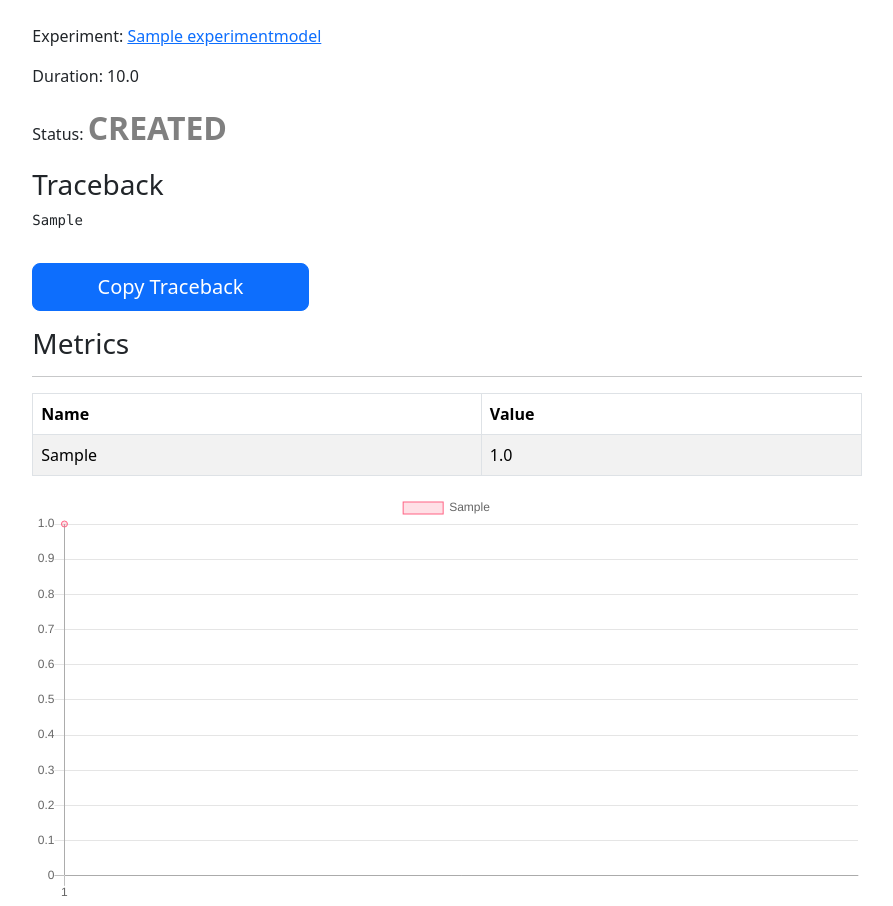
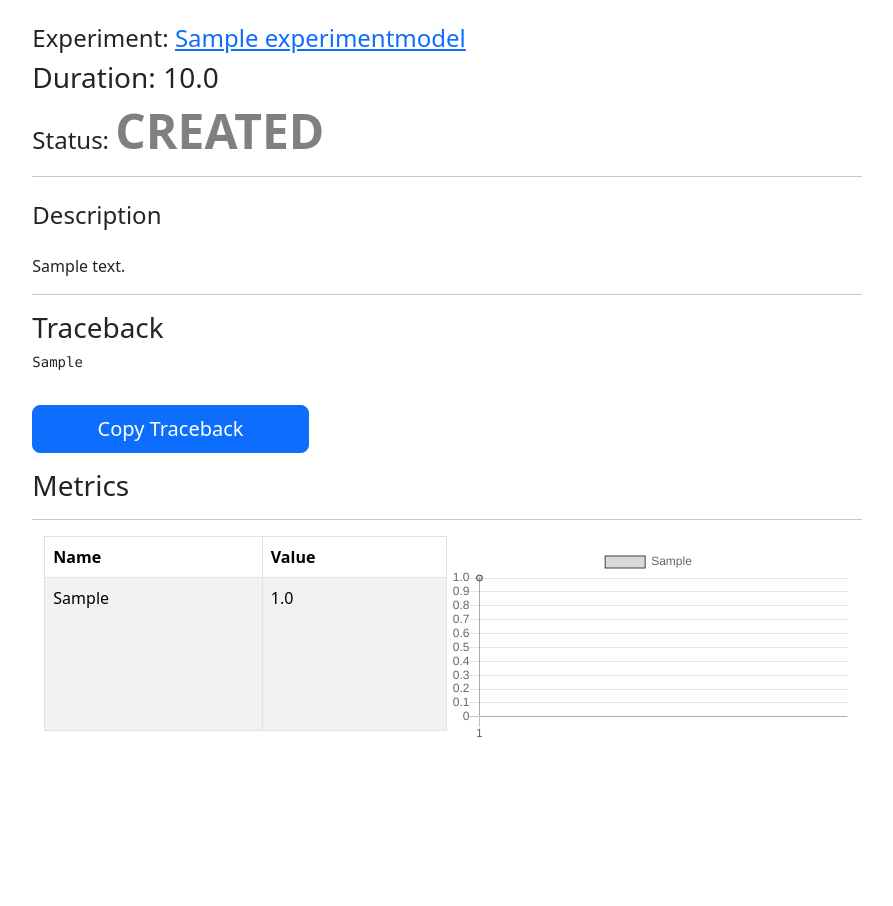
Before and after one commit to auto-ml-flow/server, a Django app: page /runs/1/ in a window 1280 px wide. Shown: the part 56-962 px from the top of the page, without its empty margins (193-1086 px from the left). After the commit the page ends 793 px from the top, so only its background shows below. Run offline with Django 5.2, Linux system fonts and the light colour scheme; tables that the repository leaves empty hold one stand-in row (values such as "Sample post"); parts of the project's set-up code (start-up, migrations or seed data) failed here and were passed over.

Commit message:
fix: added runs and runs metrics

```diff
--- a/experiment/api/views.py
+++ b/experiment/api/views.py
@@ -1,3 +1,4 @@
+from django_filters.rest_framework import DjangoFilterBackend
 from rest_framework import mixins
 
 from core.viewsets import GenericViewSet
@@ -14,6 +15,7 @@ class ExperimentViewSet(
 ):
     queryset = ExperimentModel.objects.all()
     serializer_class = ExperimentSerializer
+    lookup_field = "name"
 
 
 class RunViewSet(
@@ -32,3 +34,5 @@ class RunMetricViewSet(
 ):
     queryset = RunMetricModel.objects.all()
     serializer_class = RunMetricSerializer
+    filter_backends = [DjangoFilterBackend]
+    filterset_fields = ["run", "created_at"]
--- a/experiment/models.py
+++ b/experiment/models.py
@@ -4,7 +4,7 @@ from core.models import BaseModel
 
 
 class ExperimentModel(BaseModel):
-    name = models.CharField(max_length=200)
+    name = models.CharField(max_length=500, unique=True)
 
 
 class RunModel(BaseModel):
@@ -22,6 +22,7 @@ class RunModel(BaseModel):
     experiment = models.ForeignKey(
         to=ExperimentModel, on_delete=models.CASCADE, related_name="runs"
     )
+    description = models.TextField(blank=True, null=True)
     duration = models.FloatField(blank=True, default=0)
     status = models.CharField(
         max_length=7,
--- a/experiment/templates/experiment/run_detail.html
+++ b/experiment/templates/experiment/run_detail.html
@@ -14,8 +14,8 @@
                       <tr>
                           <th>Duration</th>
                           <th>Status</th>
+                          <th>Description</th>
                           <th>Created at</th>
-                          <th>Updated at</th>
                       </tr>
                   </thead>
                   <tbody>
@@ -28,10 +28,10 @@
                                   {{ run.status }}
                               </td>
                               <td class="{% if run.status == 'FAILED' %}error{% endif %}">
-                                  {{ run.created_at }}
+                                {{ run.description }}
                               </td>
                               <td class="{% if run.status == 'FAILED' %}error{% endif %}">
-                                  {{ run.updated_at }}
+                                  {{ run.created_at }}
                               </td>
                           </tr>
                       {% endfor %}
--- a/experiment/templates/run/detail.html
+++ b/experiment/templates/run/detail.html
@@ -1,19 +1,24 @@
 {% extends "base.html" %}
 {% load static %}
-
 {% block content %}
-    <p class="mt-4">Experiment: <a href="{% url 'experiments:detail' run.experiment.id %}">{{ run.experiment.name }}</a></p>
-    <p>Duration: {{ run.duration }}</p>
-    <p>Status: <span class="{% if run.status == 'FAILED' %}status-failed{% else %}status-done{% endif %}">{{ run.status }}</span></p>
-
+<h4 class="mt-4">Experiment: <a href="{% url 'experiments:detail' run.experiment.id %}">{{ run.experiment.name }}</a></h4>
+    <h3>Duration: {{ run.duration }}</h3>
+    <h4>Status: <span class="{% if run.status == 'FAILED' %}status-failed{% else %}status-done{% endif %}">{{ run.status }}</span></h4>
+    {% if run.description %}
+        <hr>
+        <h4 class="mt-4 mb-4">Description</h4>
+        <div>{{ run.description }}</div>
+        <hr>
+    {% endif %}
     {% if run.traceback %}
         <h3>Traceback</h3>
         <pre><code id="traceback">{{ run.traceback }}</code></pre>
         <button onclick="copyTraceback()" class="btn btn-primary btn-lg col-md-4 mt-3 mb-3">Copy Traceback</button>
     {% endif %}
-
 <h3>Metrics</h3>
 <hr>
+
+<div class="container">
     <table class="table table-striped table-bordered" id="metrics-table">
         <thead class="thead-dark">
             <tr>
@@ -31,22 +36,34 @@
         </tbody>
     </table>
 
+    <div class="charts"></div>
+</div>
+
 <script>
+    function getRandomColor() {
+        var letters = '0123456789ABCDEF';
+        var color = '#';
+        for (var i = 0; i < 6; i++) {
+            color += letters[Math.floor(Math.random() * 16)];
+        }
+        return color;
+    }
+
     document.addEventListener("DOMContentLoaded", function() {
         var table = document.getElementById("metrics-table");
         var uniqueKeys = {};
-
         // Extract unique keys and corresponding values
         for (var i = 1; i < table.rows.length; i++) {
             var key = table.rows[i].cells[0].innerText;
             var value = parseFloat(table.rows[i].cells[1].innerText);
-
             if (!(key in uniqueKeys)) {
                 uniqueKeys[key] = [value];
             } else {
                 uniqueKeys[key].push(value);
             }
         }
+
+        var chartsContainer = document.querySelector(".charts");
 
         // Generate charts for each unique key
         Object.keys(uniqueKeys).forEach(function(key) {
@@ -55,10 +72,10 @@
             canvas.classList.add("chart");
             canvas.width = 400;
             canvas.height = 200;
-
-                table.parentNode.insertBefore(canvas, table.nextSibling);
+            chartsContainer.appendChild(canvas);
 
             var ctx = document.getElementById(key + "-chart").getContext("2d");
+            var randomColor = getRandomColor();
             new Chart(ctx, {
                 type: "line",
                 data: {
@@ -66,8 +83,8 @@
                     datasets: [{
                         label: key,
                         data: uniqueKeys[key],
-                            backgroundColor: "rgba(255, 99, 132, 0.2)",
-                            borderColor: "rgba(255, 99, 132, 1)",
+                        backgroundColor: `rgba(${parseInt(randomColor.slice(1, 3), 16)}, ${parseInt(randomColor.slice(3, 5), 16)}, ${parseInt(randomColor.slice(5, 7), 16)}, 0.2)`,
+                        borderColor: randomColor,
                         borderWidth: 1
                     }]
                 },
@@ -95,19 +112,38 @@
         alert("Traceback copied to clipboard");
     }
 </script>
+
 <style>
     .status-failed {
         color: red;
         font-size: 2em;
         font-weight: bold;
     }
+
     .status-done {
         color: gray;
         font-size: 2em;
         font-weight: bold;
     }
+
     .chart {
         margin-top: 10px;
     }
+
+    .container {
+        display: flex;
+        flex-wrap: wrap;
+    }
+
+    #metrics-table {
+        width: 50%;
+    }
+
+    .charts {
+        width: 50%;
+        display: flex;
+        flex-wrap: wrap;
+        justify-content: space-around;
+    }
 </style>
 {% endblock %}
--- a/experiment/views.py
+++ b/experiment/views.py
@@ -26,7 +26,7 @@ class ExperimentDetailView(generic.detail.SingleObjectMixin, generic.ListView):
         context["experiment"] = self.object
         return context
 
-    def get_queryset(self): # noqa: ANN201
+    def get_queryset(self):  # noqa: ANN201
         return self.object.runs.all().order_by("-created_at", "id")
 
 
```
Also changed, not shown: experiment/api/filters.py (added), experiment/migrations/0001_initial.py, experiment/migrations/0002_runmodel_description.py, experiment/migrations/0002_runmodel_runmetricmodel.py (deleted), experiment/migrations/0003_runmodel_status_alter_runmodel_duration.py (deleted), experiment/migrations/0005_alter_runmodel_duration.py (deleted). Lines whose indentation alone changed are shown as unchanged.
